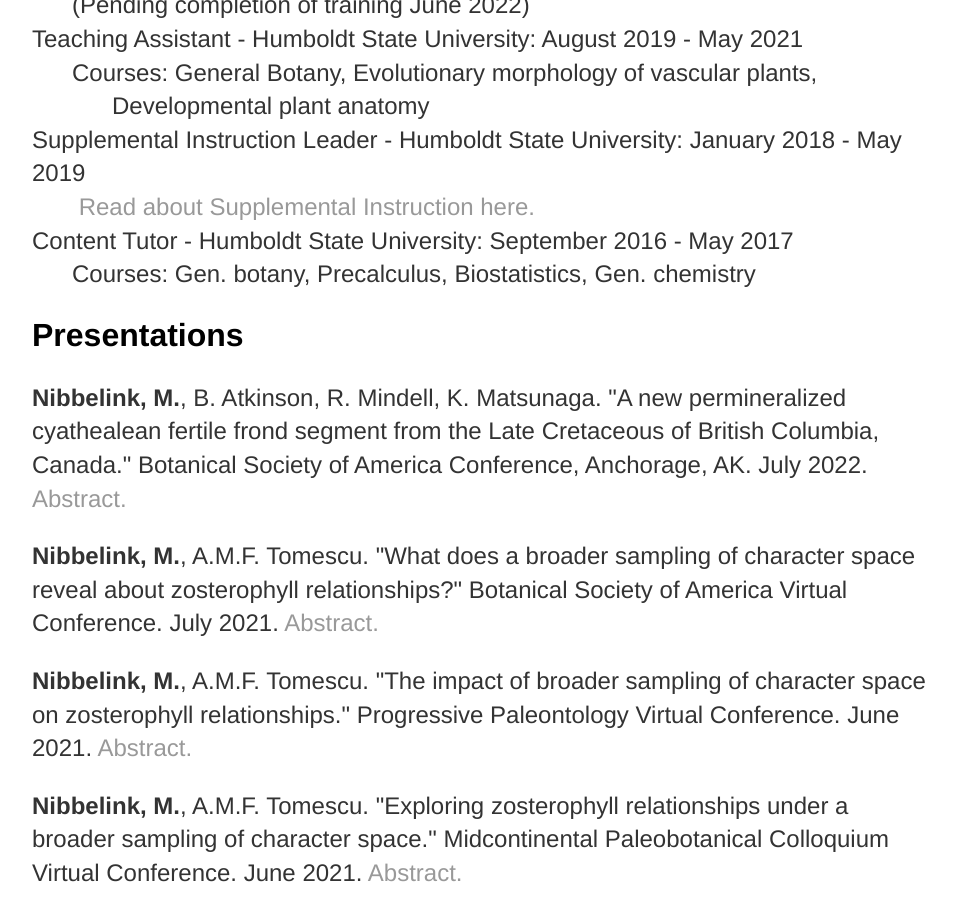
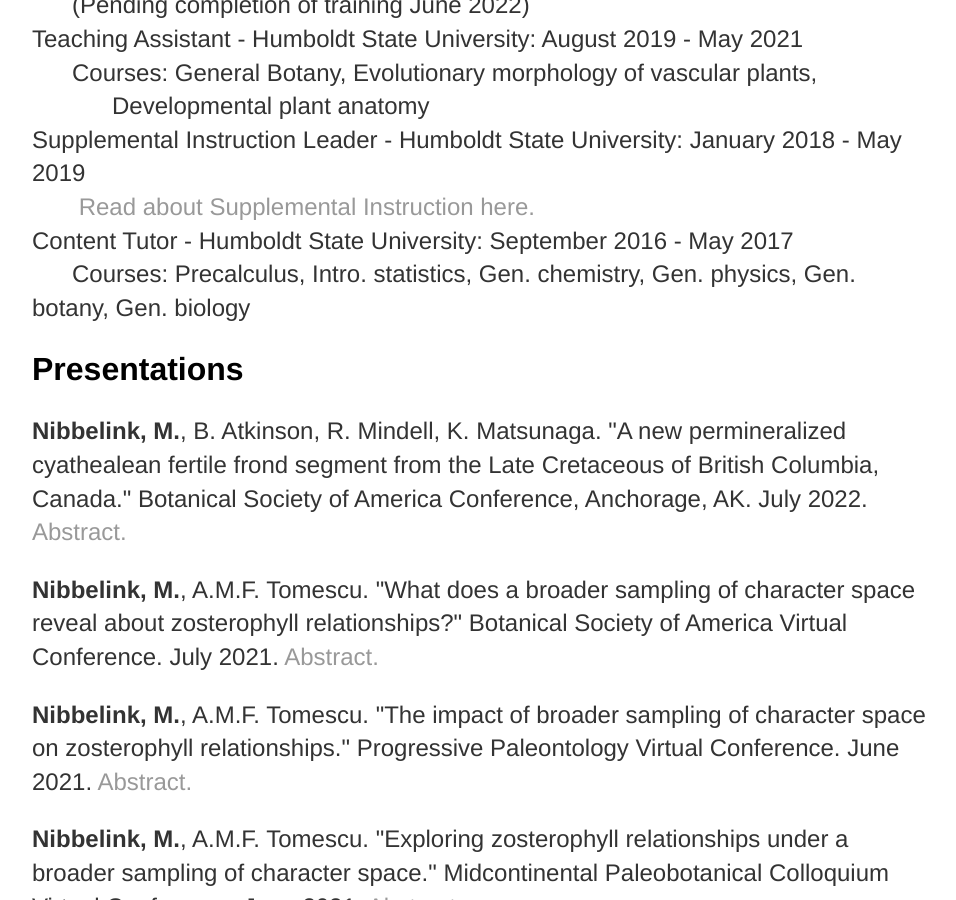
Before and after one commit to megannibbs/megannibbelink.github.io, a Jekyll site: the page built from cv/index.html, in a window 1280 px wide and 900 px high, scrolled down 1198 px. Shown: the whole window, without its empty margins (160-1116 px from the left). Built offline with Jekyll 4.4.1, drawn with Linux system fonts in a browser that asks for light colours.

Commit message:
Update index.html

```diff
--- a/cv/index.html
+++ b/cv/index.html
@@ -29,7 +29,7 @@
 		Supplemental Instruction Leader - Humboldt State University: January 2018 - May 2019</br>
 		&nbsp;&nbsp;&nbsp;&nbsp;&nbsp;&nbsp;<a href="https://learning.humboldt.edu/SI"> Read about Supplemental Instruction here.</a></br>
 		Content Tutor - Humboldt State University: September 2016 - May 2017</br>
-		&nbsp;&nbsp;&nbsp;&nbsp;&nbsp;&nbsp;Courses: Gen. botany, Precalculus, Biostatistics, Gen. chemistry</br></p>
+		&nbsp;&nbsp;&nbsp;&nbsp;&nbsp;&nbsp;Courses: Precalculus, Intro. statistics, Gen. chemistry, Gen. physics, Gen. botany, Gen. biology</br></p>
 	<h2>Presentations</h2>
 	<p><strong>Nibbelink, M.</strong>, B. Atkinson, R. Mindell, K. Matsunaga. "A new permineralized cyathealean fertile frond segment from the Late Cretaceous of British Columbia, Canada." Botanical Society of America Conference, Anchorage, AK. July 2022.<a href="http://2022.botanyconference.org/engine/search/743.html"> Abstract.</a></br>
 	<p><strong>Nibbelink, M.</strong>, A.M.F. Tomescu. "What does a broader sampling of character space reveal about zosterophyll relationships?" Botanical Society of America Virtual Conference. July 2021.<a href="http://2021.botanyconference.org/engine/search/101.html"> Abstract.</a></br>
```
